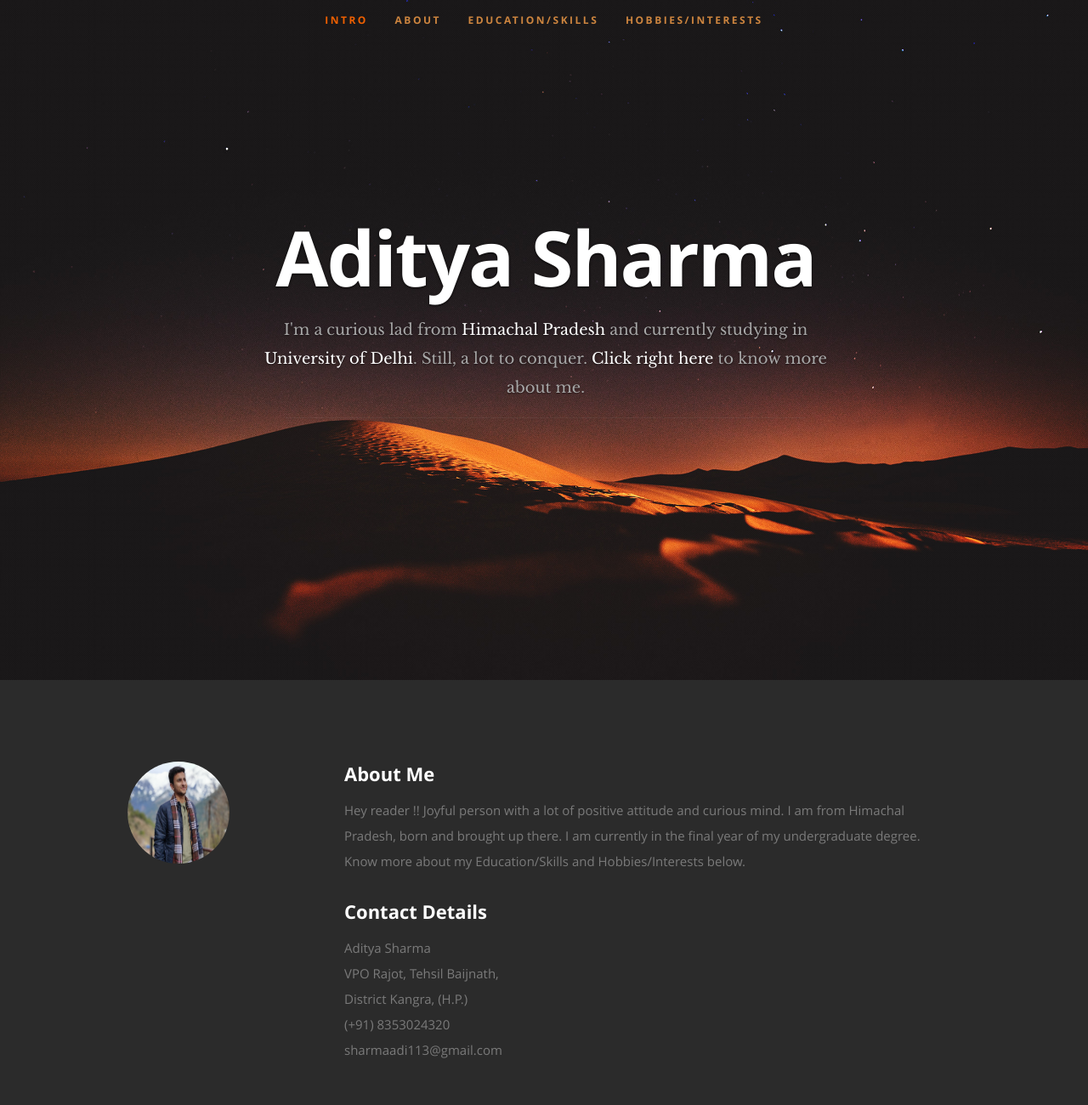
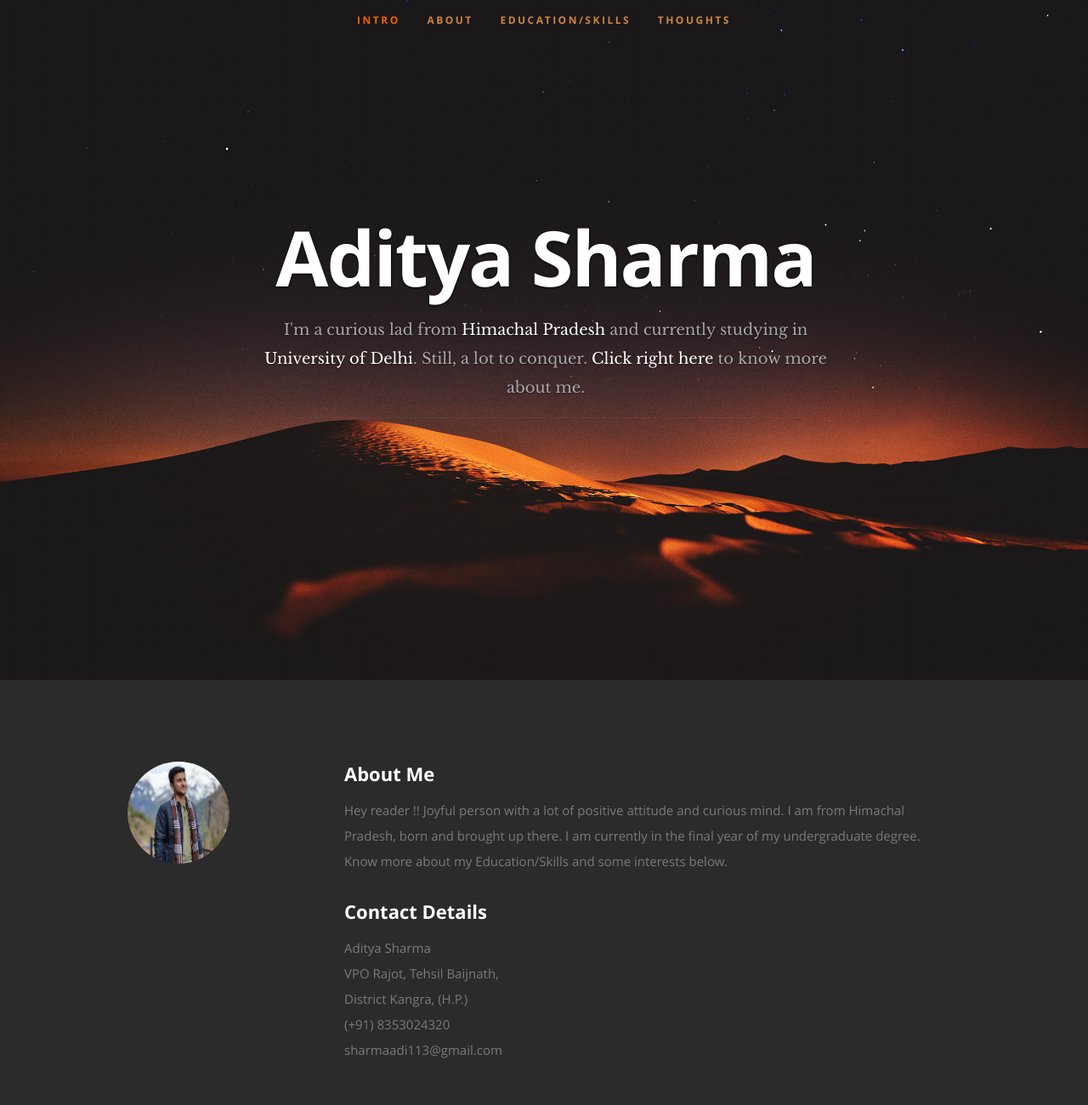
Before and after one commit to aaadii/public, a plain HTML site: page index.html in a window 1280 px wide. Shown: the top 1300 px of the page at 85% size. Drawn offline with Linux system fonts and the light colour scheme.

Commit message:
Change 1

```diff
--- a/index.html
+++ b/index.html
@@ -23,7 +23,7 @@
             <li class="current"><a class="smoothscroll" href="#home">INTRO</a></li>
             <li><a class="smoothscroll" href="#about">About</a></li>
 	         <li><a class="smoothscroll" href="#resume">Education/Skills</a></li>
-            <li><a class="smoothscroll" href="#hobbies">Hobbies/Interests</a></li>
+            <li><a class="smoothscroll" href="#hobbies">Thoughts</a></li>
          </ul>
       </nav>
 
@@ -56,7 +56,7 @@
             <p> Hey reader !! Joyful person with a lot of positive attitude and
                curious mind. I am from Himachal Pradesh, born and brought up there.
                I am currently in the final year of my undergraduate degree. Know more about
-               my Education/Skills and Hobbies/Interests below.
+               my Education/Skills and some interests below.
             </p>
 
             <div class="row">
@@ -143,7 +143,7 @@
 
          <div class="nine columns main-col">
 
-            <p>During my course I learnt various Skills and that are shown below :--
+            <p>During my course I learnt various Skills and they're shown below :--
             </p>
 
 				<div class="bars">
```
